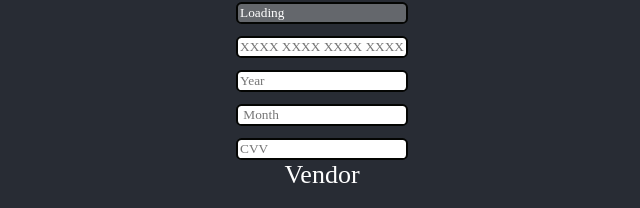
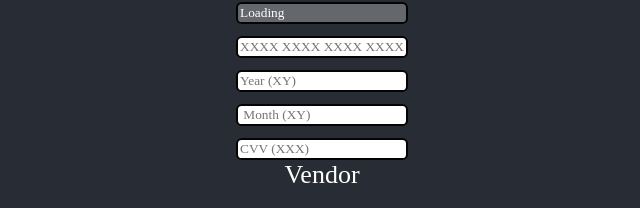
Before and after one commit to awmoha/Projektarbete-react, a React (Create React App) app: page /addcard in a window 1280 px wide. Shown: the part 481-689 px from the top of the page, without its empty margins (318-958 px from the left). Built offline with nearby package versions, Linux system fonts and the light colour scheme; no server answers.

Commit message:
fix a placeholder

```diff
--- a/src/component/Cardinfo.jsx
+++ b/src/component/Cardinfo.jsx
@@ -1,7 +1,7 @@
 import Card from "./Card";
 import { useSelector, useDispatch } from "react-redux";
 import { deleteCard, setActive } from "../redux/cardSlice";
-import { TiDelete } from 'react-icons/ti';
+import { TiDelete } from "react-icons/ti";
 
 const CardInfo = () => {
   const dispatch = useDispatch();
@@ -12,8 +12,8 @@ const CardInfo = () => {
         <h4>Activ Card</h4>
         {infoCard.slice(0, 1).map((card, i) => {
           return (
-            <div>
-              <Card key={i} card={card} />
+            <div key={i}>
+              <Card card={card} />
             </div>
           );
         })}
@@ -23,9 +23,9 @@ const CardInfo = () => {
         <div>
           {infoCard.slice(1, 4).map((card, i) => {
             return (
-              <div>
+              <div key={i}>
                 <div onClick={() => dispatch(setActive(card))}>
-                  <Card key={i} card={card} />
+                  <Card card={card} />
                 </div>
                 <div className="delete_btn">
                   {/* <button onClick={() => dispatch(setActive(card))}>
@@ -34,7 +34,7 @@ const CardInfo = () => {
                   {/* <button onClick={() => dispatch(deleteCard(card.id))}>
                     Remove
                   </button> */}
-                  <TiDelete onClick={() => dispatch(deleteCard(card.id))}/>
+                  <TiDelete onClick={() => dispatch(deleteCard(card.id))} />
                 </div>
               </div>
             );
--- a/src/pages/AddCard.jsx
+++ b/src/pages/AddCard.jsx
@@ -25,7 +25,7 @@ export const AddCard = ({ card }) => {
       [e.target.name]: e.target.value,
     };
     if (nextCard.cardNumber.length !== 19) {
-      alert("You must choose your 16 number");
+      alert("You must choose your 16 number. Please..");
     } else {
       setValues(nextCard);
     }
@@ -112,7 +112,7 @@ export const AddCard = ({ card }) => {
               name="cardYear"
               //maxLength="2"
               onChange={handleChange}
-              placeholder="Year"
+              placeholder="Year (XY)"
               required
             />
           </label>
@@ -124,7 +124,7 @@ export const AddCard = ({ card }) => {
               name="cardMonth"
               //maxLength="2"
               onChange={handleChange}
-              placeholder=" Month"
+              placeholder=" Month (XY)"
               required
             />
           </label>
@@ -136,7 +136,7 @@ export const AddCard = ({ card }) => {
               name="cvv"
               //maxLength="3"
               onChange={handleChange}
-              placeholder="CVV"
+              placeholder="CVV (XXX)"
               required
             />
           </label>
```
